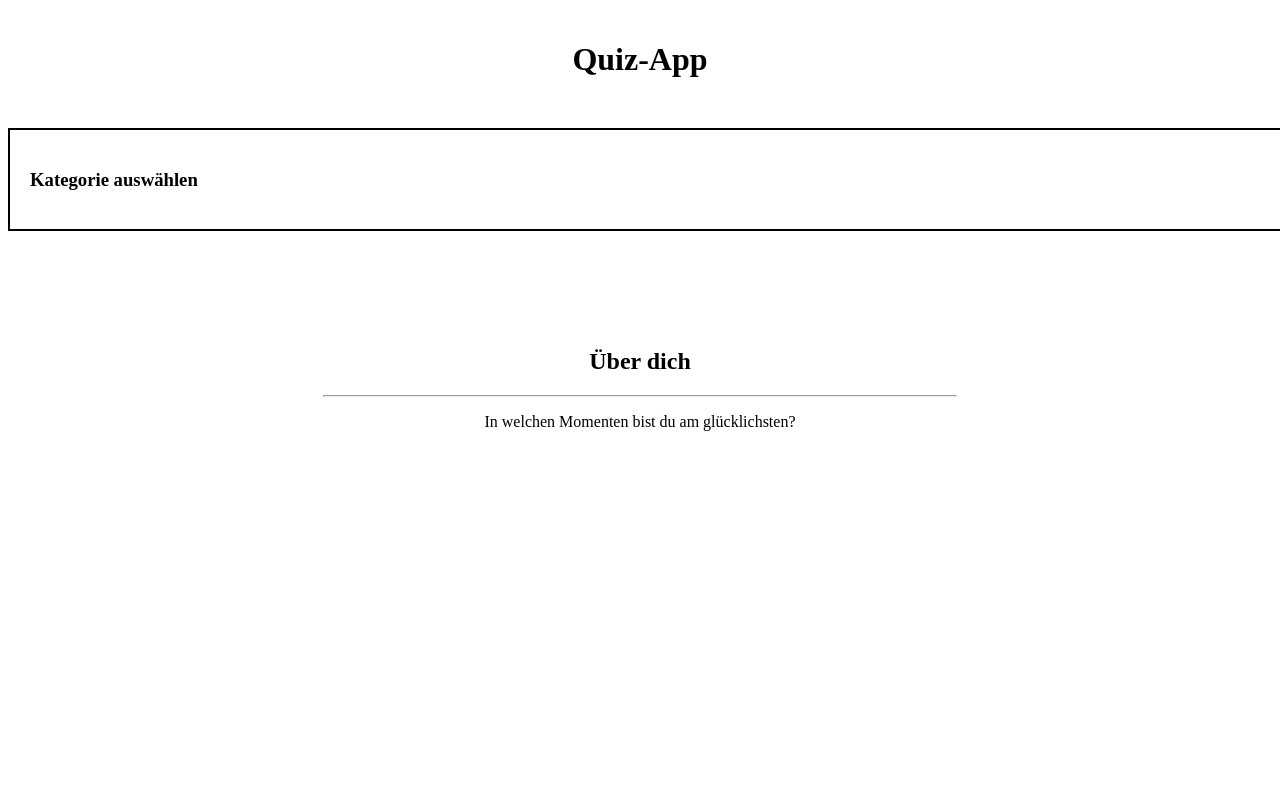
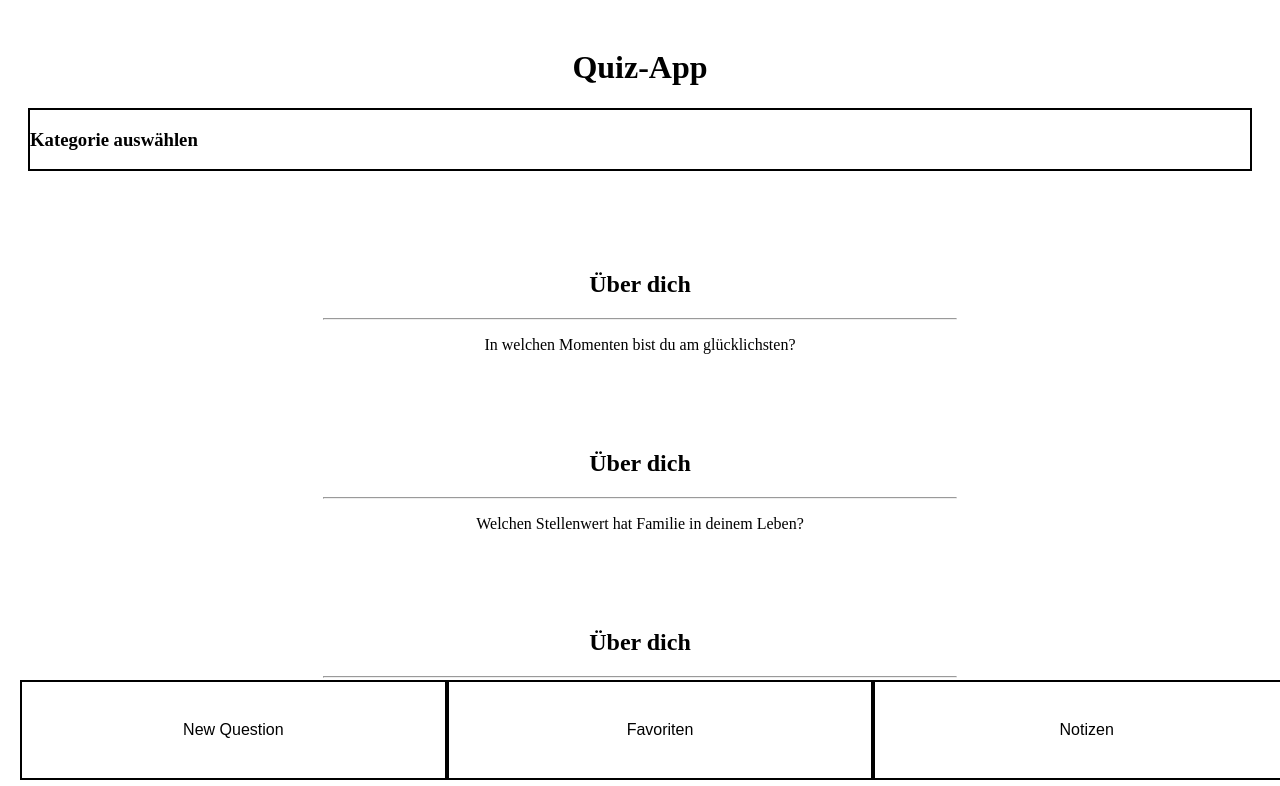
Before and after one commit to JivanaLipsewers/Capstone-90-Fragen-die-verbinden, a Next.js app: page / in a window 1280 px wide. Shown: the top 786 px of the page. Built offline with nearby package versions, Linux system fonts and the light colour scheme.

Commit message:
US2 Update+Buttons

```diff
--- /dev/null
+++ b/components/Button/index.js
@@ -0,0 +1,20 @@
+import React from 'react';
+import { ButtonContainer, Button, ButtonText } from './style';
+
+const Buttons = () => {
+  return (
+    <ButtonContainer>
+      <Button>
+        <ButtonText>New Question</ButtonText>
+      </Button>
+      <Button>
+        <ButtonText>Favoriten</ButtonText>
+      </Button>
+      <Button>
+        <ButtonText>Notizen</ButtonText>
+      </Button>
+    </ButtonContainer>
+  );
+};
+
+export default Buttons;
--- /dev/null
+++ b/components/Button/style.js
@@ -0,0 +1,26 @@
+import styled from 'styled-components';
+
+export const ButtonContainer = styled.div`
+  position: fixed;
+  bottom: 20px;
+  left: 0;
+  display: flex;
+  justify-content: space-between;
+  width: 100vw;
+  padding: 0 20px;
+`;
+
+export const Button = styled.button`
+  flex: 1;
+  background-color: #FFF;
+  border: 2px solid #000;
+  height: 100px;
+  display: flex;
+  justify-content: center;
+  align-items: center;
+`;
+
+export const ButtonText = styled.span`
+  font-size: 16px;
+  color: #000;
+`;
--- a/components/Filter/styles.js
+++ b/components/Filter/styles.js
@@ -3,13 +3,7 @@ import styled from 'styled-components';
 export const FilterContainer = styled.div`
   background-color: #FFF;
   border: 2px solid #000; /* Schwarzer Rand */
-  position: fixed;
   display: flex;
-  color: #000;
-  padding: 20px;
-  margin-top: 120px;
-  flex-direction: column;
-  width: 100vw;
   cursor: pointer;
 `;
 
--- a/components/Header/index.js
+++ b/components/Header/index.js
@@ -1,10 +1,12 @@
 import { HeaderContainer } from "./styles";
+import Filter from '../Filter/index.js';
 
-const Header = () => {
+const Header = ({ categories, selectedCategories, onCategoryChange }) => {
   return (
     <HeaderContainer>
-      <h1>Quiz-App</h1>
-    </HeaderContainer>
+     <h1>Quiz-App</h1>
+      <Filter categories={categories} selectedCategories={selectedCategories} onCategoryChange={onCategoryChange} />
+   </HeaderContainer>
   );
 };
 
--- a/components/Header/styles.js
+++ b/components/Header/styles.js
@@ -2,7 +2,7 @@ import styled from 'styled-components';
 
 export const HeaderContainer = styled.div`
   background-color: white;
-  position: fixed;
+  position: sticky;
   top: 0;
   left: 0;
   right: 0;
--- a/components/Question/styles.js
+++ b/components/Question/styles.js
@@ -1,7 +1,7 @@
 import styled from 'styled-components';
 
 export const QuestionContainer = styled.div`
-  padding-top: 320px;
+  padding-top: 60px;
   text-align: center;
 `;
 
--- a/package.json
+++ b/package.json
@@ -10,6 +10,7 @@
     "test": "jest --watchAll"
   },
   "dependencies": {
+    "@fortawesome/react-fontawesome": "^0.2.0",
     "eslint": "8.44.0",
     "eslint-config-next": "13.4.8",
     "next": "13.4.8",
--- a/pages/index.js
+++ b/pages/index.js
@@ -2,6 +2,7 @@ import { useState } from 'react';
 import Filter from '../components/Filter/index.js';
 import Header from "../components/Header/index.js";
 import Question from "../components/Question/index.js";
+import Button from "../components/Button"
 import { QuestionContainer } from "../components/Question/styles.js";
 
 const questions = [
@@ -71,7 +72,7 @@ const questions = [
   // Weitere später Fragen hier
 ];
 
-const categories = ['Über dich', 'Über mich', 'Über uns'];
+const categories = ['Über dich', 'Über mich', 'Über uns', 'New Questions', 'Favoriten', 'Notizen'];
 
 const IndexPage = () => {
   const [selectedCategories, setSelectedCategories] = useState(categories);
@@ -90,8 +91,7 @@ const IndexPage = () => {
 
   return (
     <>
-      <Header />
-      <Filter categories={categories} selectedCategories={selectedCategories} onCategoryChange={handleCategoryChange} />
+      <Header categories={categories} selectedCategories={selectedCategories} onCategoryChange={handleCategoryChange}/>
       {filteredQuestions.length > 0 ? (
         filteredQuestions.map((question, index) => (
           <Question key={index} category={question.category} question={question.question} />
@@ -99,6 +99,7 @@ const IndexPage = () => {
       ) : (
         <p>Keine Fragen gefunden.</p>
       )}
+      <Button />
     </>
   );
 };
```
Also changed, not shown: 1 other file (tests, documents, lock files or other folders).
